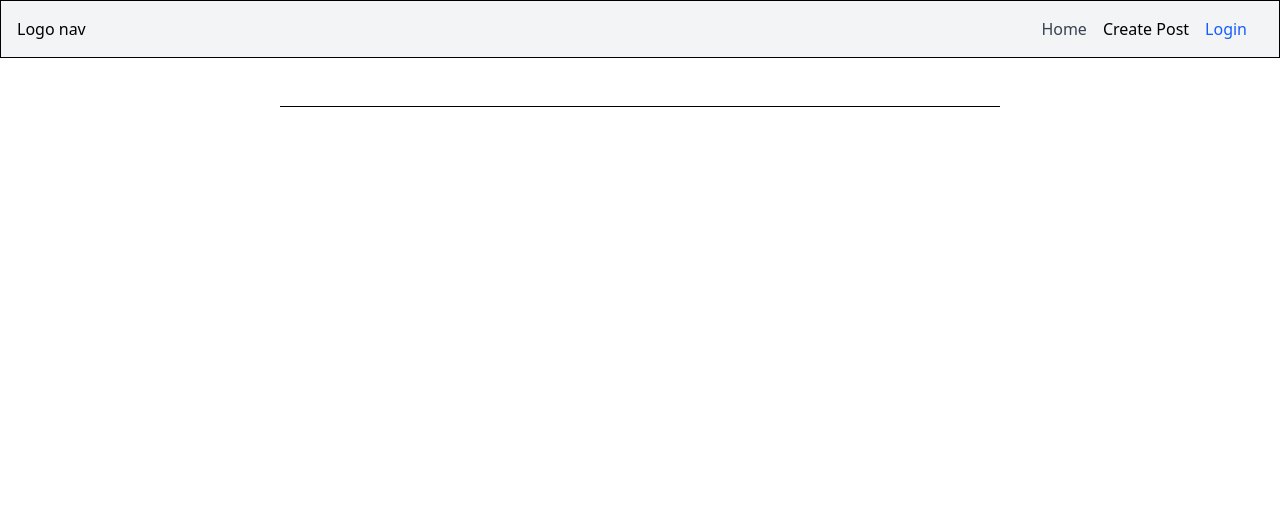
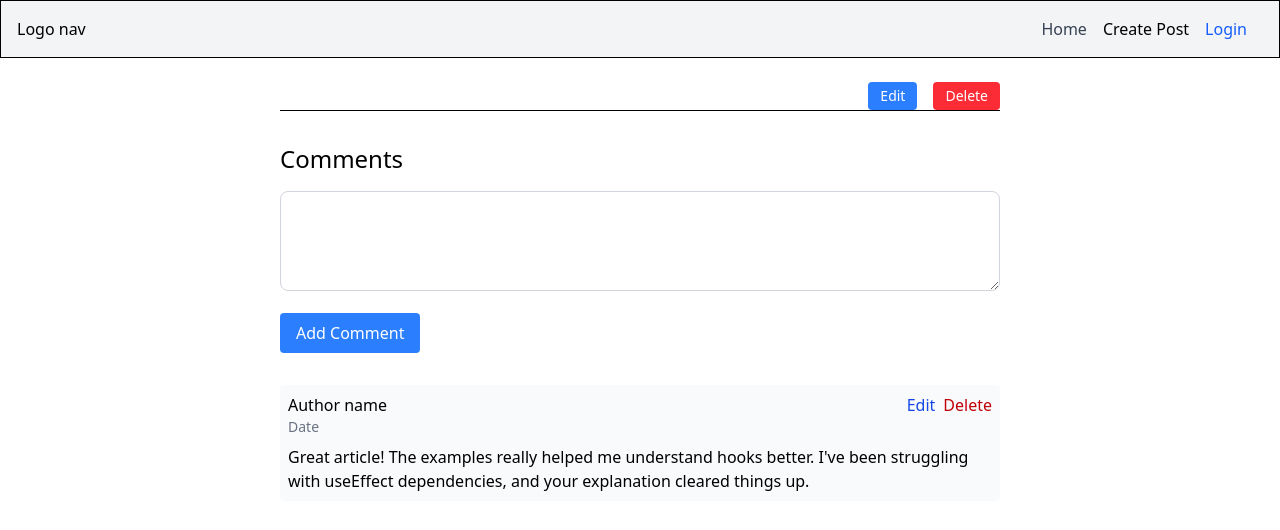
Before and after one commit to bigmac369/vite-blog-app, a React (Vite) app: page /post/1 in a window 1280 px wide. Shown: the top 530 px of the page. Built offline with nearby package versions, Linux system fonts and the light colour scheme; no server answers.

Commit message:
add comment section template to SingleBlog component

```diff
--- a/src/components/UserProfilePost.tsx
+++ b/src/components/UserProfilePost.tsx
@@ -1,13 +1,15 @@
-import { useNavigate } from "react-router";
+import { useNavigate, Link } from "react-router";
 
 const UserProfilePost = ({ post, onDelete }) => {
-
   const navigate = useNavigate();
 
   const { title, summary, createdAt, _id } = post;
   return (
     <div className="postContainer">
-      <div className="post-item border border-[#eee] p-5 rounded-sm">
+      <Link
+        to={`/post/${post._id}`}
+        className="post-item border border-[#eee] p-5 rounded-sm block"
+      >
         <div className="post-header flex justify-between mb-2">
           <div>
             <h3 className="post-title font-bold text-xl">{title}</h3>
@@ -18,17 +20,22 @@ const UserProfilePost = ({ post, onDelete }) => {
           <div className="post-action flex justify-center items-center gap-3">
             <button
               onClick={(e) => {
+                e.preventDefault(); // prevent default link behavior
                 e.stopPropagation(); // stop click from reaching Link
                 // handle edit logic here
                 navigate(`/edit-post/${_id}`);
               }}
-              className="bg-[#3498DB] text-white px-2 rounded-sm cursor-pointer"
+              className="bg-[#3498DB] hover:bg-blue-600 transition-colors text-white px-2 rounded-sm cursor-pointer"
             >
               Edit
             </button>
             <button
-              onClick={() => onDelete(_id)}
-              className="bg-[#E74C3C] text-white px-2 rounded-sm cursor-pointer"
+              onClick={(e) => {
+                e.preventDefault(); // prevent default link behavior
+                e.stopPropagation(); // stop click from reaching Link
+                onDelete(_id);
+              }}
+              className="bg-[#E74C3C] hover:bg-red-600 transition-colors text-white px-2 rounded-sm cursor-pointer"
             >
               Delete
             </button>
@@ -37,7 +44,7 @@ const UserProfilePost = ({ post, onDelete }) => {
         <div className="post-excerpt bg-[#F8F9FA] p-3.5 border-l-4 border-l-[#3498db]">
           {summary}
         </div>
-      </div>
+      </Link>
     </div>
   );
 };
--- a/src/pages/SingleBlog.tsx
+++ b/src/pages/SingleBlog.tsx
@@ -24,12 +24,65 @@ const SingleBlog = () => {
   }, [id]);
 
   return (
-    <div className="max-w-3xl mx-auto p-6">
-      <h1 className="text-3xl font-bold mb-2">{post?.title}</h1>
-      <p className="text-gray-500 mb-6 italic">{post?.summary}</p>
-      <hr className="mb-6" />
-      <div className="prose prose-lg prose-slate">
-        <p>{post?.content}</p>
+    <div className="page-container max-w-3xl mx-auto p-6 min-h-screen">
+      {/* post container */}
+      <div className="post-container mb-8">
+        <div className="title-summary-container flex">
+          <div>
+            <h1 className="text-3xl font-bold mb-2">{post?.title}</h1>
+            <p className="text-gray-500 mb-6 italic">{post?.summary}</p>
+          </div>
+          <div className="flex items-start gap-4 ml-auto">
+            <button className="bg-blue-500 hover:bg-blue-600 text-white px-3 py-1 rounded text-sm transition-colors cursor-pointer">
+              Edit
+            </button>
+            <button className="bg-red-500 hover:bg-red-600 text-white px-3 py-1 rounded text-sm transition-colors cursor-pointer">
+              Delete
+            </button>
+          </div>
+        </div>
+
+        <hr className="mb-6" />
+        <div className="prose prose-lg prose-slate">
+          <p>{post?.content}</p>
+        </div>
+      </div>
+
+      {/* comments section */}
+      <div className="comments-section">
+        <h2 className="text-2xl font-medium mb-4">Comments</h2>
+        <div className="mb-8">
+          <div className="mb-4">
+            <textarea
+              className="border border-gray-300 rounded-lg min-h-[100px] p-3 w-full"
+              name=""
+              id=""
+            ></textarea>
+          </div>
+          <button className="bg-blue-500 hover:bg-blue-600 px-4 py-2 text-white transition-colors rounded cursor-pointer">
+            Add Comment
+          </button>
+        </div>
+        {/* Example Comment */}
+        <div className="comment-list-container">
+          <div className="comment-item bg-[#F9FAFB] p-2 rounded">
+            <div className="comment-content flex justify-between mb-2">
+              <div className="author-date-div">
+                <p className="font-medium">Author name</p>
+                <p className="text-sm text-gray-500">Date</p>
+              </div>
+              <div className="edit_delete-div flex gap-2 items-start">
+                <button className="text-blue-700 cursor-pointer">Edit</button>
+                <button className="text-red-700 cursor-pointer">Delete</button>
+              </div>
+            </div>
+            <p>
+              Great article! The examples really helped me understand hooks
+              better. I've been struggling with useEffect dependencies, and your
+              explanation cleared things up.
+            </p>
+          </div>
+        </div>
       </div>
     </div>
   );
```
